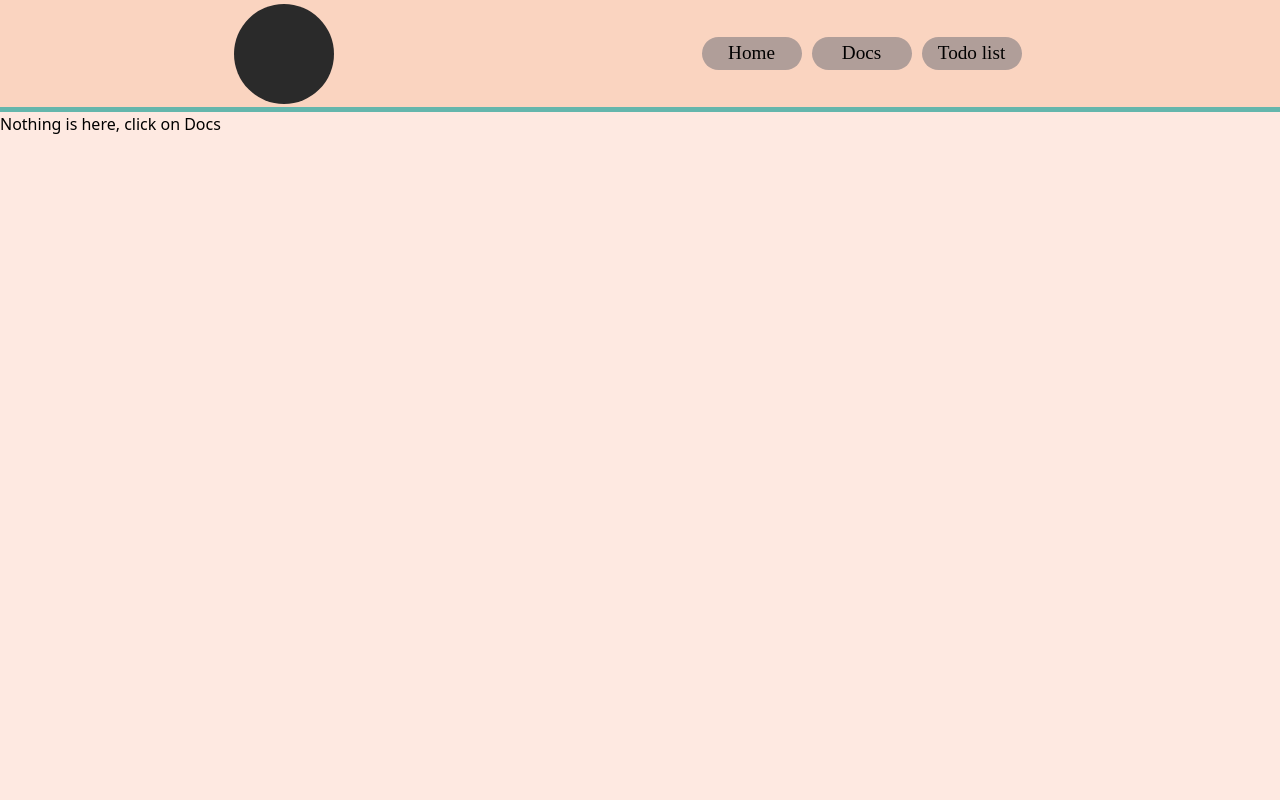
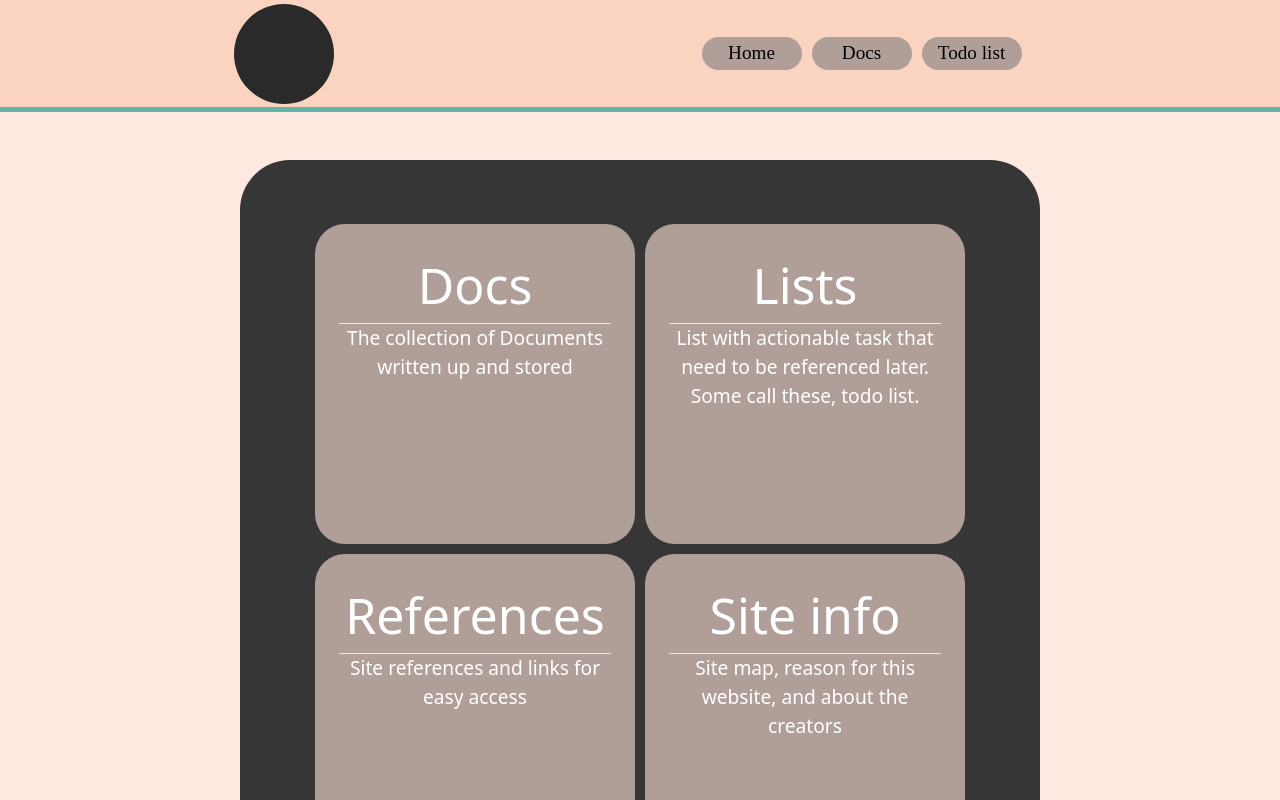
Before and after one commit to ci0cc0lat0/EmilysWorkDashboard, a Next.js app: page / in a window 1280 px wide. Shown: the top 800 px of the page. Built offline with nearby package versions, Linux system fonts and the light colour scheme.

Commit message:
Style of front, f&s, and todo repo

```diff
--- a/src/app/components/style/Remove_button.module.css
+++ b/src/app/components/style/Remove_button.module.css
@@ -1,3 +1,6 @@
+.remove_container:hover{
+  cursor:pointer;
+}
 .remove_container{
-
+  padding:1rem;
 }
--- a/src/app/docs/page.js
+++ b/src/app/docs/page.js
@@ -85,8 +85,8 @@ function Render() {
 
 
 
-  // Used to add query parameters for filters
-  useEffect(()=>{
+  // Used to add query parameters for filters (DONT NEED??)
+/*   useEffect(()=>{
     const params = new URLSearchParams()
     if(doc_type) params.set('doc_type',doc_type)
     if(market) params.set('market_type',market)
@@ -102,7 +102,7 @@ function Render() {
     }
 
     window.history.replaceState(null,'',`/docs?${params.toString()}`)
-    },[doc_type,market,group,meeting,name_sortby, state_meeting, state_creation])
+    },[doc_type,market,group,meeting,name_sortby]) */
 
   // Used to fetch from the API dependent on the sorts and filters
   useEffect(()=>{
@@ -113,6 +113,8 @@ function Render() {
       if (group) params.set('group_type', group);
       if (meeting) params.set('meeting_type', meeting);
       if (name_sortby) params.set('sort', name_sortby);
+
+      window.history.replaceState(null,'',`/docs?${params.toString()}`)
 
       const res = await fetch (`/docs/api?${params.toString()}`)
       const api_data = await res.json()
@@ -175,29 +177,31 @@ function Render() {
 
             <Filter_button
             state_func={handle_doc_type}
-            array_of_enums={enum_guys?.data.doc_type_enums}
+            array_of_enums={enum_guys?.data?.doc_type_enums}
             filter_name={"Document Type"}/>
             <Filter_button
             state_func={handle_market}
-            array_of_enums={enum_guys?.data.market_enums}
+            array_of_enums={enum_guys?.data?.market_enums}
             filter_name={"Market"}/>
             <Filter_button state_func={handle_group}
-            array_of_enums={enum_guys?.data.group_enums}
+            array_of_enums={enum_guys?.data?.group_enums}
             filter_name={"Group"}/>
             <Filter_button
             state_func={handle_meeting}
-            array_of_enums={enum_guys?.data.meeting_enums}
+            array_of_enums={enum_guys?.data?.meeting_enums}
             filter_name={"Meeting"}/>
-          </div>
-        </div >
 
-        <div className={s.remove_wrapper}>
-        <button className={s.remove_wrapper_button}  onClick={()=>{
+<button className={s.remove_wrapper_button}  onClick={()=>{
               clear_doctype()
               clear_market()
               clear_group()
               clear_meeting()
             }}>Clear current filters</button>
+          </div>
+        </div >
+
+        <div className={s.remove_wrapper}>
+
           <div className={s.remove_container}>
 
             <h1>Filtering by: </h1>
--- a/src/app/page.js
+++ b/src/app/page.js
@@ -1,10 +1,45 @@
 import Image from "next/image";
-import styles from "@/app/styles/page.module.css"
+import s from "@/app/styles/page.module.css"
+import Link from "next/link";
+
+function Grid_item({title,children,href="#"}){
+
+  return(
+
+    <Link href={href} className={s.fp_grid_item}>
+            <div className={s.fp_item_wrapper}>
+            <div className={s.fp_item_text}>
+                <h1>{title}</h1>
+                <hr></hr>
+                <p>{children}</p>
+              </div>
+            </div>
+          </Link>
+
+  )
+}
 
 export default function Home() {
   return (
-    <main>
-      <div>Nothing is here, click on Docs</div>
+    <main className={s.main}>
+      <div className={s.fp_wrapper}>
+        <div className={s.fp_grid_container}>
+          <Grid_item title="Docs" href="/docs">
+            The collection of Documents written up and stored
+          </Grid_item>
+          <Grid_item title="Lists" href="/todo-list">
+            List with actionable task that need to be referenced later. Some call these, todo list.
+          </Grid_item>
+          <Grid_item title="References">
+            Site references and links for easy access
+          </Grid_item>
+          <Grid_item title="Site info">
+            Site map, reason for this website, and about the creators
+          </Grid_item>
+
+        </div>
+      </div>
+
     </main>
   );
 }
--- a/src/app/styles/page.module.css
+++ b/src/app/styles/page.module.css
@@ -0,0 +1,68 @@
+.fp_wrapper{
+  background-color: #fee9e1;
+  width: 100vw;
+}
+.fp_grid_container{
+  background-color: #363636;
+  margin: 3rem auto;
+  padding-top: 4rem;
+  padding-bottom: 4rem;
+  border-radius: 50px;
+
+  max-width: 800px;
+  width: 66%;
+
+  display: flex;
+  justify-content: center;
+  flex-wrap: wrap;
+  gap: 10px;
+
+}
+.fp_grid_item{
+  border-radius: 30px;
+
+  position: relative;
+  width: 40%;
+  padding-bottom:40%; /* aspect ratio of 100:value */
+  background-color: #B09E99;
+  color: white;
+  transition: 0.2s;
+}
+.fp_grid_item:hover{
+  scale: 1.1;
+  outline: 5px solid #64B6AC;
+  z-index: 4;
+  outline-offset: -5px;
+
+}
+.fp_grid_item:hover hr{
+  color: #64B6AC;
+}
+
+.fp_item_wrapper{
+  padding: 1.5rem;
+  position: absolute;
+  top: 0;
+  left: 0;
+  right: 0;
+  bottom: 0;
+  display: flex;
+  justify-content: center;
+}
+
+.fp_item_text{
+  text-align: center;
+  width: 100%;
+}
+.fp_item_text > h1 {
+  display: block;
+  font-size: 50px;
+}
+
+.fp_item_wrapper  hr {
+  width: 100%;
+
+}
+.fp_item_text > p{
+  font-size: larger;
+}
--- /dev/null
+++ b/src/app/todo-list/[listpage]/page.js
@@ -0,0 +1,20 @@
+import { notFound } from "next/navigation"
+async function get_titles(){
+  const res = await fetch(
+    `http://${process.env.API_IP}/API/todo-lists`,
+    { next: { revalidate: 120 } })
+    const data = await res.json()
+    const titles = data.data.map((item)=> item.attributes.url_title)
+    return titles
+}
+
+export default async function todopage({params}){
+  const title_array = await get_titles()
+  const todo_list_name = decodeURI(params.listpage)
+  if(!title_array.includes(todo_list_name)){
+    notFound()
+  }
+  return (
+    <></>
+  )
+}
--- a/src/app/todo-list/page.js
+++ b/src/app/todo-list/page.js
@@ -1,19 +1,80 @@
 'use client'
 import { useSearchParams } from "next/navigation";
 import Link from "next/link";
-import { Suspense } from "react";
+import { Suspense, useEffect, useState } from "react";
 import List_render from "./List_render"
+import s from "./todolist.module.css"
 
 function Load_lists(){
   const searchParams = useSearchParams();
-  const sortby = searchParams.get("sort") || 'asc'
-  const toggle_sort = sortby === 'asc' ? 'desc' : 'asc';
+  const [data, set_data] = useState();
+  const [title_sort, set_title_sort] = useState(searchParams.get("sort") || 'asc');
+
+  function handle_title_sort(){
+    set_title_sort(title_sort === 'asc' ? 'desc' : 'asc')
+  }
+
+
+  // Checking for state changes
+  useEffect(()=>{
+    async function fetch_data(){
+      const params = new URLSearchParams()
+      if(title_sort) params.set('sort',title_sort)
+
+      window.history.replaceState(null,'',`/todo-list?${params.toString()}`)
+
+      const res  = await fetch(`/todo-list/api?${params.toString()}`)
+      const data = await res.json()
+      set_data(data)
+    }
+    fetch_data()
+  },[title_sort])
+
+  const columns = [
+    {
+      label: "Title",
+      sortable: true,
+      state: title_sort
+    }
+  ]
+
   return (
     <>
-      <Link href={`/todo-list?sort=${toggle_sort}`}>
-            Sorting by {sortby}
-      </Link>
-      <List_render sort_state={toggle_sort}/>
+      <div className={s.display_results}>
+        <table className={s.table_a}>
+          <tbody className={s.table_tbody}>
+            <tr>
+              {columns.map((column)=>{
+                let sortParam = ''
+                if(column.sortable) sortParam = column.state
+                return(
+                  sortParam ? (
+                    <th
+                    className={s.table_header}
+                    key={column.label}
+                    onClick={handle_title_sort}>
+                      {column.label}
+                    </th>) : (<th key={column.label}>{column.label}</th>)
+                )
+              })}
+            </tr>
+              {
+                data?.data?.data.map((item,index)=>{
+                  return (
+                    <tr key={index}>
+                      <td>
+                        <a href={`/todo-list/${item.attributes.url_title}`}>
+                        {item.attributes.url_title}
+                        </a>
+                      </td>
+                    </tr>
+                  )
+                })
+              }
+
+          </tbody>
+        </table>
+      </div>
     </>
   )
 }
--- /dev/null
+++ b/src/app/todo-list/todolist.module.css
@@ -0,0 +1,27 @@
+.display_results{
+  max-width: 1200px;
+  width: 66%;
+  margin: 0 auto;
+  margin-top: 5rem;
+  border-radius: 1rem;
+  padding: 1rem;
+  box-sizing: border-box;
+  outline: 1px green solid;
+}
+
+.table_a{
+  background-color: #FAD4C0;
+  text-align: left;
+  width: 100%;
+  border-radius: 10px;
+}
+.table_a tr:nth-child(even) {
+  background-color: #FEE9E1;
+}
+.table_header{
+  color: #0000ff;
+}
+
+.table_a td, .table_a th{
+  padding: 0.5rem;
+}
```
Also changed, not shown: src/app/components/style/filter_button.module.css (+5 -2 lines), src/app/docs/docs.module.css (+9 -9 lines).
